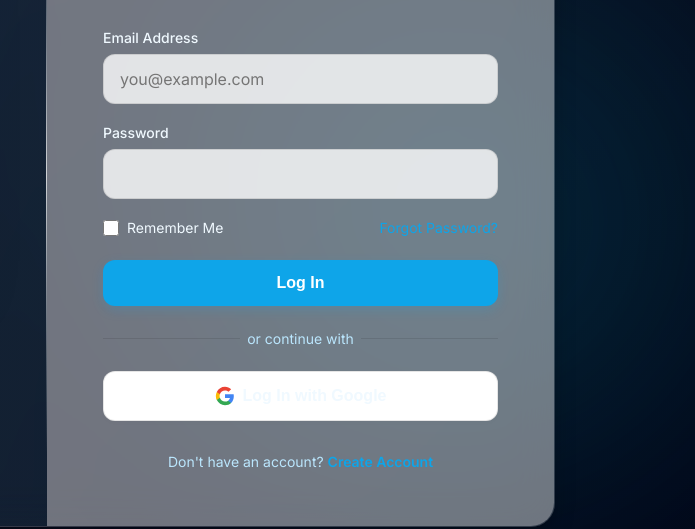
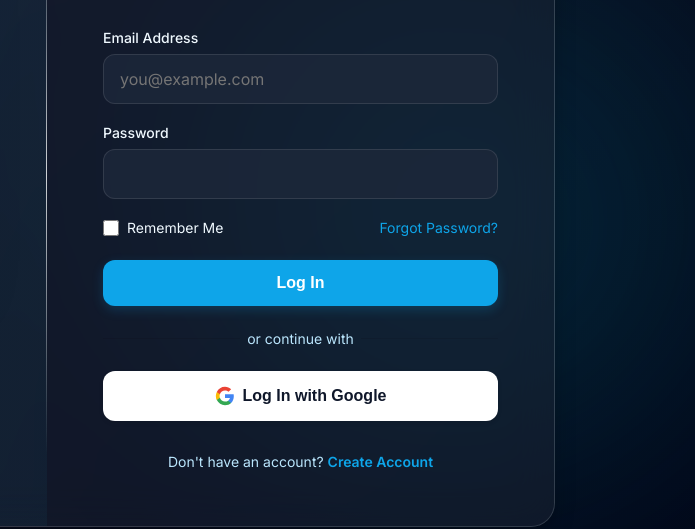
Before and after one commit to Sarmisthapriyadarshini007/harmful-content-analysis, a plain HTML site: page login.html in a window 1280 px wide. Shown: the part 225-754 px from the top of the page, 585-1280 px from the left. Drawn offline with Linux system fonts and the light colour scheme.

Commit message:
Fix signup page colors for dark theme legibility

```diff
--- a/auth.css
+++ b/auth.css
@@ -185,7 +185,7 @@
     display: flex;
     flex-direction: column;
     justify-content: center;
-    background: rgba(255, 255, 255, 0.4);
+    background: rgba(15, 23, 42, 0.4);
 }
 
 .auth-header {
@@ -218,8 +218,9 @@
     width: 100%;
     padding: 0.875rem 1rem;
     border-radius: 12px;
-    border: 1px solid rgba(0,0,0,0.1);
-    background: rgba(255, 255, 255, 0.8);
+    border: 1px solid rgba(255,255,255,0.1);
+    background: rgba(30, 41, 59, 0.8);
+    color: var(--text-main);
     font-size: 1rem;
     font-family: inherit;
     transition: var(--transition);
@@ -228,8 +229,8 @@
 
 .form-input:focus {
     border-color: var(--primary);
-    box-shadow: 0 0 0 3px rgba(14, 165, 233, 0.1);
-    background: #FFFFFF;
+    box-shadow: 0 0 0 3px rgba(14, 165, 233, 0.2);
+    background: rgba(30, 41, 59, 1);
 }
 
 .back-link {
@@ -318,9 +319,9 @@
 
 .btn-google {
     background-color: white;
-    color: var(--text-main);
-    border: 1px solid rgba(0,0,0,0.1);
-    box-shadow: 0 2px 4px rgba(0,0,0,0.02);
+    color: #0f172a;
+    border: 1px solid rgba(255,255,255,0.1);
+    box-shadow: 0 2px 4px rgba(0,0,0,0.1);
 }
 
 .btn-google:hover {
```
